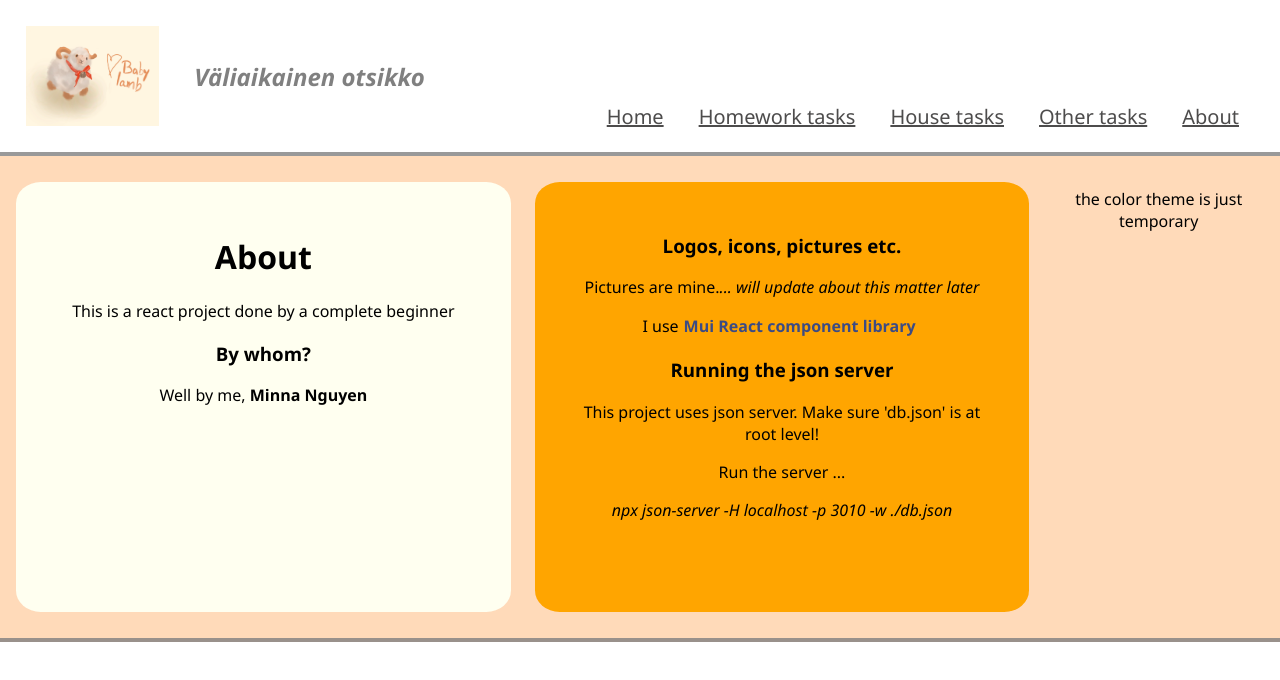
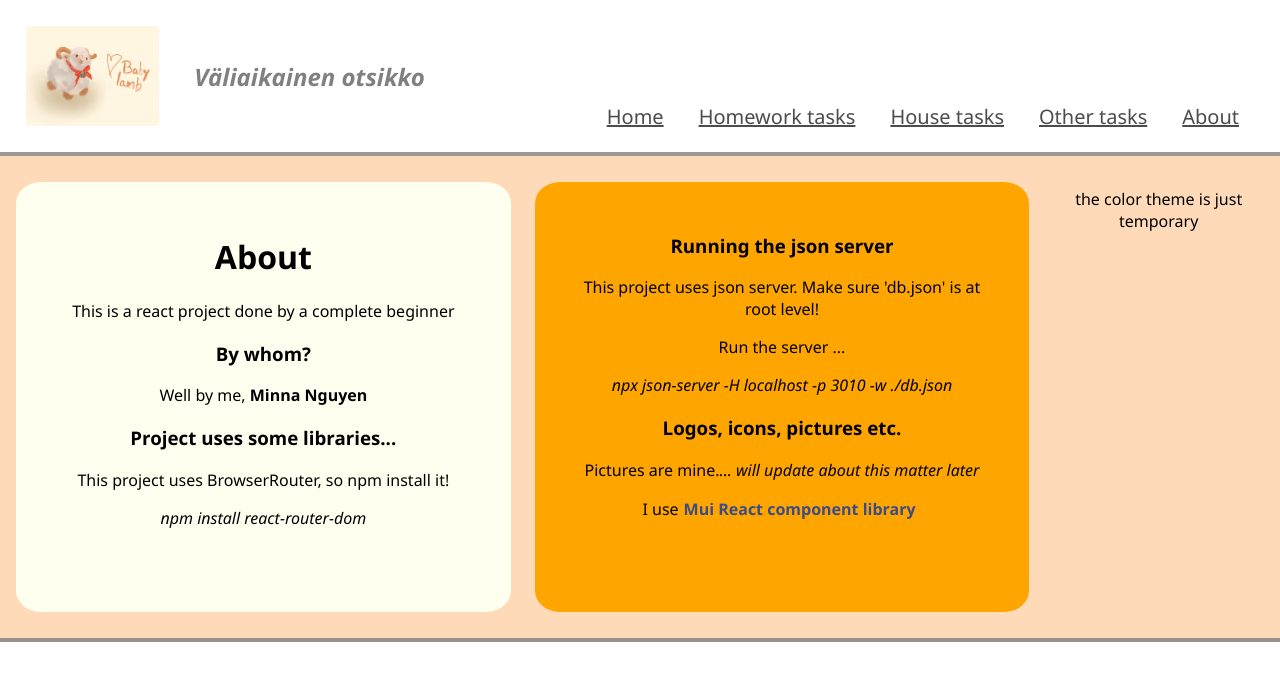
Before and after one commit to Minna-Nguyen/react_harjoitustyo, a React (Create React App) app in the folder project/: page /about in a window 1280 px wide. Shown: the top 680 px of the page. Built offline with nearby package versions, Linux system fonts and the light colour scheme; no server answers.

Commit message:
display näkymä toimii osittain. Näkyy vasta 1 kont

```diff
--- a/project/package.json
+++ b/project/package.json
@@ -16,7 +16,8 @@
     "start": "react-scripts start",
     "build": "react-scripts build",
     "test": "react-scripts test",
-    "eject": "react-scripts eject"
+    "eject": "react-scripts eject",
+    "db": "npx json-server -H localhost -p 3010 -w ./db.json"
   },
   "eslintConfig": {
     "extends": [
--- a/project/src/About.js
+++ b/project/src/About.js
@@ -13,8 +13,21 @@ function About(props) {
           <p>
             Well by me, <strong>Minna Nguyen</strong>
           </p>
+          <h3>Project uses some libraries...</h3>
+          <p>This project uses BrowserRouter, so npm install it!</p>
+          <p>
+            <em>npm install react-router-dom</em>
+          </p>
         </div>
         <div className="right-box">
+          <h3>Running the json server</h3>
+          <p>
+            This project uses json server. Make sure 'db.json' is at root level!
+          </p>
+          <p>Run the server ... </p>
+          <p>
+            <em>npx json-server -H localhost -p 3010 -w ./db.json</em>
+          </p>
           <h3>Logos, icons, pictures etc.</h3>
           <p>
             Pictures are mine.
@@ -26,14 +39,6 @@ function About(props) {
               <strong> Mui React component library</strong>
             </button>
           </p>
-          <h3>Running the json server</h3>
-          <p>
-            This project uses json server. Make sure 'db.json' is at root level!
-          </p>
-          <p>Run the server ... </p>
-          <p>
-            <em>npx json-server -H localhost -p 3010 -w ./db.json</em>
-          </p>
         </div>
         <div>
           <p> the color theme is just temporary</p>
--- a/project/src/App.js
+++ b/project/src/App.js
@@ -9,9 +9,9 @@ import HouseChores from "./HouseChores";
 import OtherTasks from "./OtherTasks";
 
 class App extends React.Component {
-  componentDidMount() {
-    fetch("http://localhost:3010/homework").then((res) => res.json());
-  }
+  // componentDidMount() {
+  //   fetch("http://localhost:3010/homework").then((res) => res.json());
+  // }
   render() {
     return (
       <>
--- a/project/src/Home.js
+++ b/project/src/Home.js
@@ -1,5 +1,28 @@
 // import ChangeTextTimely from "./ChangeTextTimely";
+import { useState, useEffect } from "react";
 function Home(props) {
+  const [tasks, setShowTask] = useState([]);
+
+  function displayTask() {
+    fetch("http://localhost:3010/house_chores")
+      .then((res) => res.json())
+      .then((data) => {
+        setShowTask(data);
+      });
+  }
+  // function addTask(){
+  //   fetch("http://localhost:3010/house_chores"), {
+  //     method: "POST"
+  //   }
+  // }
+  function ClickDisplayAllTask() {
+    displayTask();
+    console.log("in ClickDisplayAllTask function");
+  }
+  useEffect(() => {
+    console.log("cleaning");
+  });
+
   return (
     <>
       <div className="container">
@@ -7,11 +30,14 @@ function Home(props) {
           <h3>Welcome, get started with your to do list!</h3>
           <p> display all the tasks HERE</p>
           <p>buttons that will lead to the other pages</p>
+          <button onClick={ClickDisplayAllTask}> Display all tasks</button>
+          <div>
+            {tasks.map((task) => (
+              <li key={task.id}> {task.task}</li>
+            ))}
+          </div>
         </div>
       </div>
-      {/* <div className="shadow-line">
-        <ChangeTextTimely></ChangeTextTimely>
-      </div> */}
     </>
   );
 }
```
Also changed, not shown: 1 other file (tests, documents, lock files or other folders).
